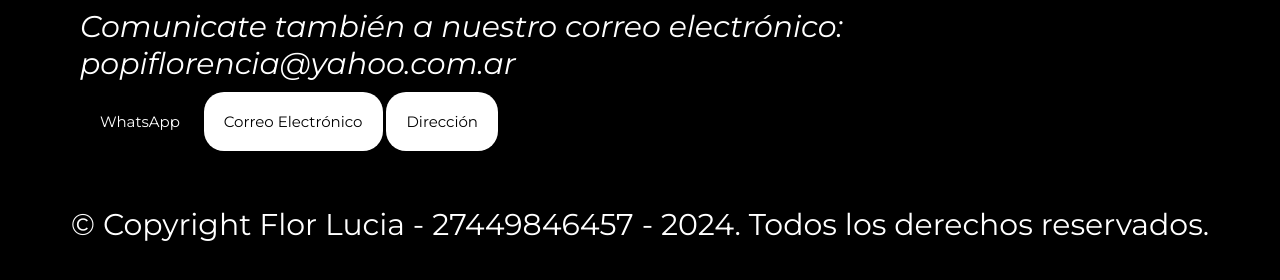
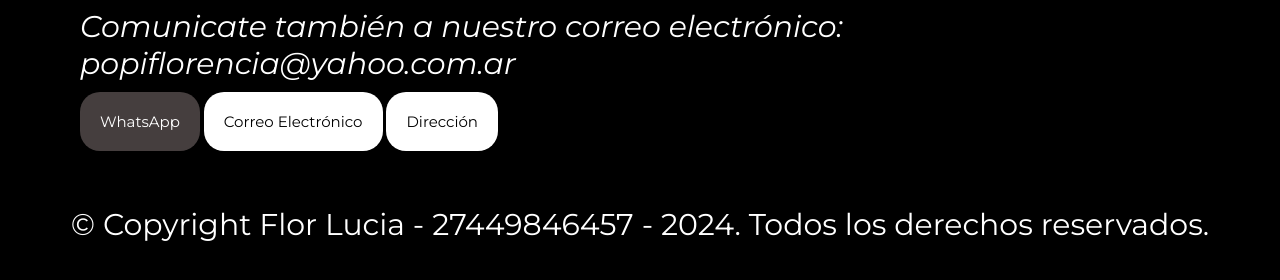
Before and after one commit to florrlucia/Trabajo-Final---Programacion-Web-Front-End, a plain HTML site: page public/views/Contacto.html in a window 1280 px wide. In both pictures the pointer is over the link "WhatsApp". Shown: the part 590-870 px from the top of the page. Drawn offline with Linux system fonts and the light colour scheme.

Commit message:
Update style.css

```diff
--- a/public/css/style.css
+++ b/public/css/style.css
@@ -275,6 +275,6 @@ input[type="Borrar"]:hover {
     width: fit-content;
 }
 main .Contacto:hover {
-    background-color: #000000;
+    background-color: #453e3e;
     color: #ffffff;
 }
```
